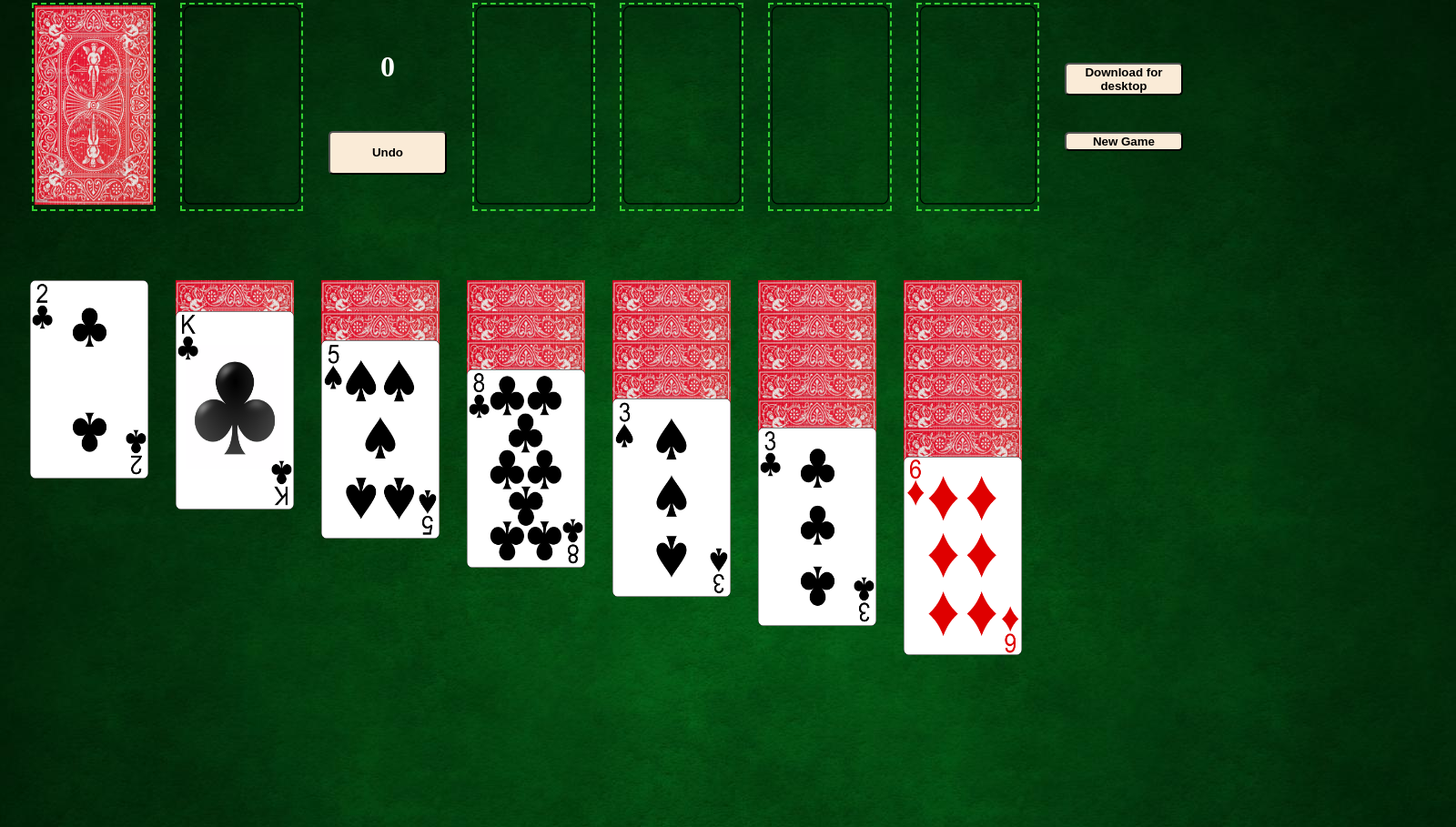
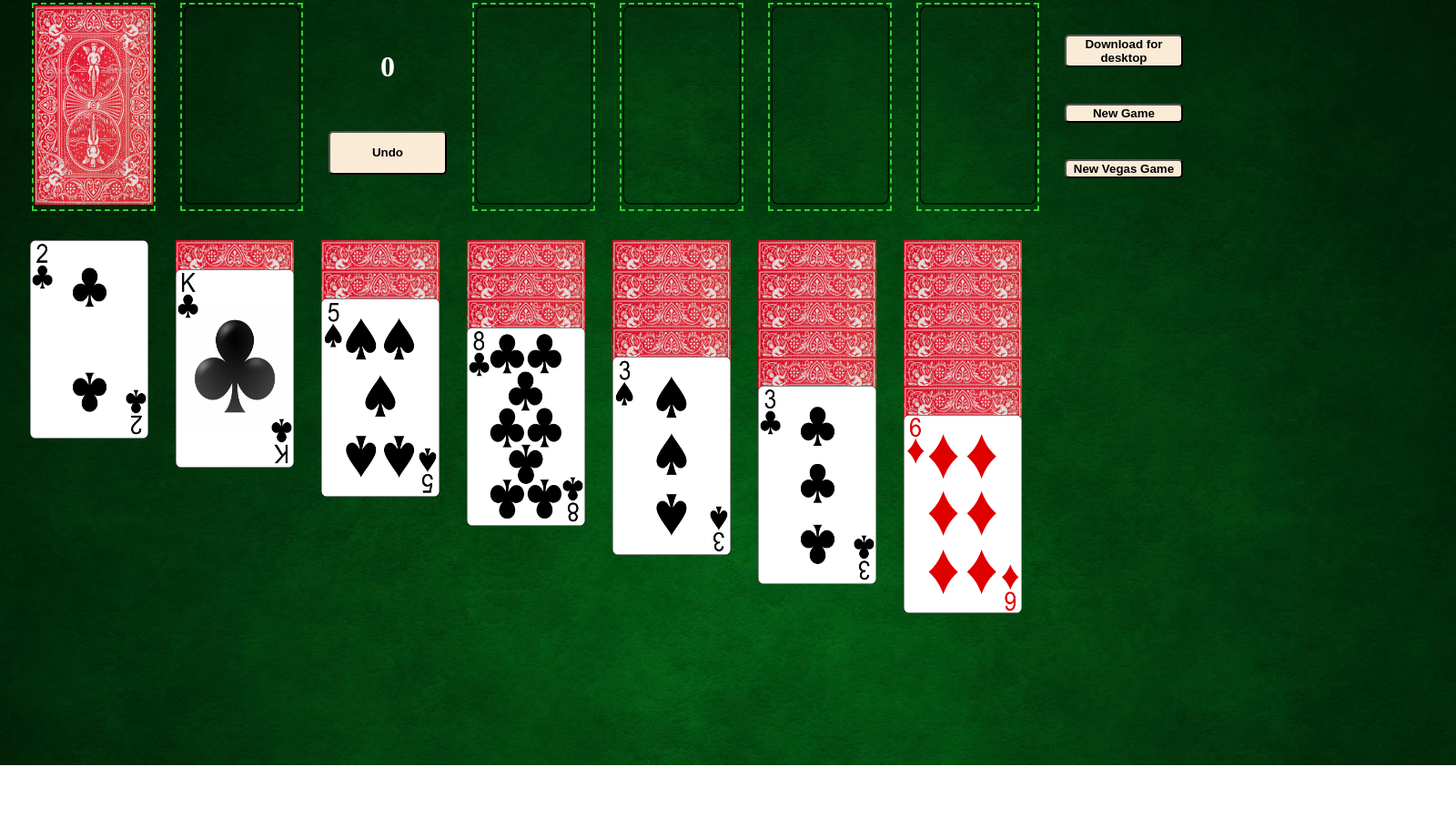
Before and after one commit to CST8334-Group10-W23/solitare, an Electron app: page index.html in a window 1600 px wide. Shown: the part 32-941 px from the top of the page at 91% size. After the commit the page ends 873 px from the top, so only its background shows below. Drawn offline with Linux system fonts and the light colour scheme.

Commit message:
Vegas mode button; fixed stack click-area bug

```diff
--- a/index.html
+++ b/index.html
@@ -45,9 +45,13 @@
               <button onclick="window.open('https://github.com/CST8334-Group10-W23/solitare/releases/latest')">Download for desktop</button>
             </div>
 
-            <!-- new game button -->
+            <!-- New game button -->
             <div>
               <button onclick="location.reload();" id="new-game-btn">New Game</button>
+            </div>
+            <!-- Vegas Mode button -->
+            <div>
+              <button onclick="startVegas();" id="vegas-mode-btn">New Vegas Game</button>
             </div>
           </td>
         </tr>
--- a/javascript.js
+++ b/javascript.js
@@ -6,9 +6,30 @@
 
 // Array of suits
 const suits = ["hearts", "diamonds", "spades", "clubs"];
-
 // Array of values
 const values = ["ace", "2", "3", "4", "5", "6", "7", "8", "9", "10", "jack", "queen", "king"];
+
+// Whether Vegas Mode is on or off
+var vegasMode = false;
+
+// Vegas mode button
+function startVegas() {
+    sessionStorage.setItem("vegas", "true");
+    document.location.reload();
+}
+
+// Checks if Vegas mode is in effect every window reload
+window.onload = function() {
+    var vegas = sessionStorage.getItem("vegas");
+    if (vegas) {
+        sessionStorage.removeItem("vegas");
+        // Enable vegasMode global to alter scoring rules
+        vegasMode = true;
+        // Visual indication of Vegas Mode
+        document.body.style.backgroundImage = "url(images/table-background-vegas.jpg)"
+    }
+}
+
 function createDeck() {
   // Class deck represents a deck of cards
   class Deck {
--- a/styles.css
+++ b/styles.css
@@ -4,6 +4,8 @@
 
 body {
 background-image: url("images/table-background-alt.jpg");
+    background-repeat: no-repeat;
+    background-size: cover
 }
 
 img {
@@ -25,7 +27,7 @@ td {
 
 table {
     min-height: 13.66rem;
-    border-spacing: 1.4rem;
+    border-spacing: 1.4rem 0rem;
     display: inline-block;
 }
 
@@ -62,98 +64,102 @@ button {
     border-style: hidden;
 }
 
+.tableau tr {
+    z-index: -1;
+}
+
 .tableau-row1 {
     position: absolute;
 }
 
 .tableau-row2 {
     position: absolute;
-    top: 3.5rem;
+    top: 2rem;
 }
 
 .tableau-row3 {
     position: absolute;
-    top: 5.5rem;
+    top: 4rem;
 }
 
 .tableau-row4 {
     position: absolute;
-    top: 7.5rem;
+    top: 6rem;
 }
 
 .tableau-row5 {
    position: absolute;
-    top: 9.5rem;
+    top: 8rem;
 }
 
 .tableau-row6 {
     position: absolute;
-    top: 11.5rem;
+    top: 10rem;
 }
 
 .tableau-row7 {
     position: absolute;
-    top: 13.5rem;
+    top: 12rem;
 }
 
 .tableau-row8 {
     position: absolute;
-    top: 15.5rem;
+    top: 14rem;
 }
 
 .tableau-row9 {
     position: absolute;
-    top: 17.5rem;
+    top: 16rem;
 }
 
 .tableau-row10 {
     position: absolute;
-    top: 19.5rem;
+    top: 18rem;
 }
 
 .tableau-row11 {
     position: absolute;
-    top: 21.5rem;
+    top: 20rem;
 }
 
 .tableau-row12 {
     position: absolute;
-    top: 23.5rem;
+    top: 22rem;
 }
 
 .tableau-row13 {
     position: absolute;
-    top: 25.5rem;
+    top: 24rem;
 }
 
 .tableau-row14 {
     position: absolute;
-    top: 27.5rem;
+    top: 26rem;
 }
 
 .tableau-row15 {
     position: absolute;
-    top: 29.5rem;
+    top: 28rem;
 }
 
 .tableau-row16 {
     position: absolute;
-    top: 31.5rem;
+    top: 30rem;
 }
 
 .tableau-row17 {
     position: absolute;
-    top: 33.5rem;
+    top: 32rem;
 }
 
 .tableau-row18 {
     position: absolute;
-    top: 35.5rem;
+    top: 34rem;
 }
 
 .tableau-row19 {
     position: absolute;
-    top: 37.5rem;
+    top: 36rem;
 }
 
 /* Table columns
```
Also changed, not shown: images/table-background-vegas.jpg (added), 1 other file.
